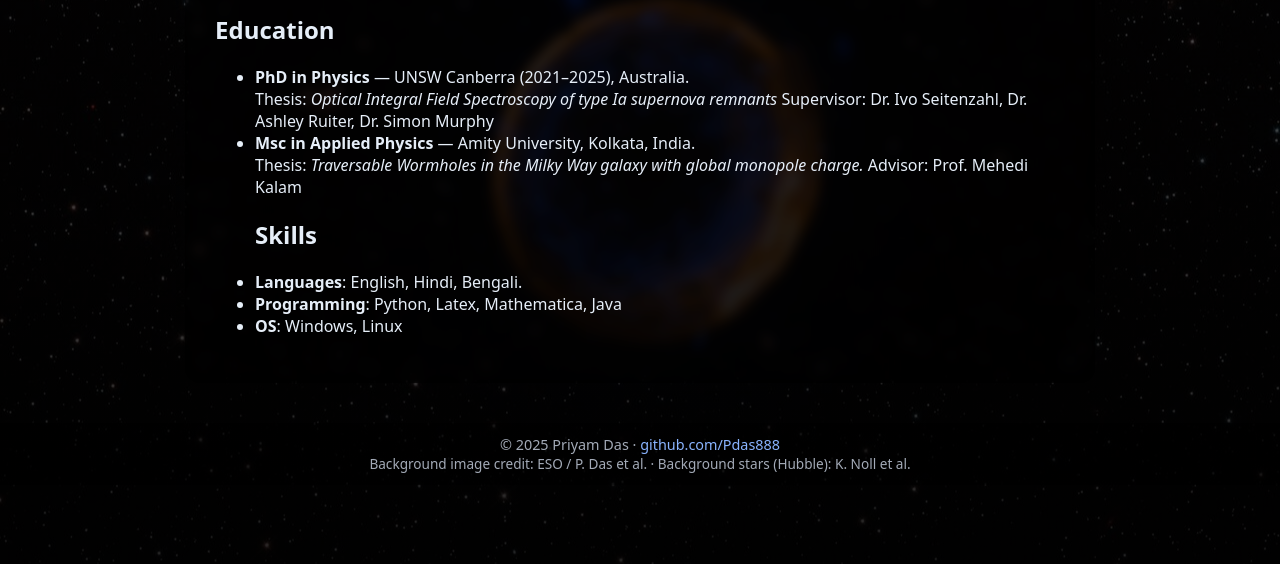
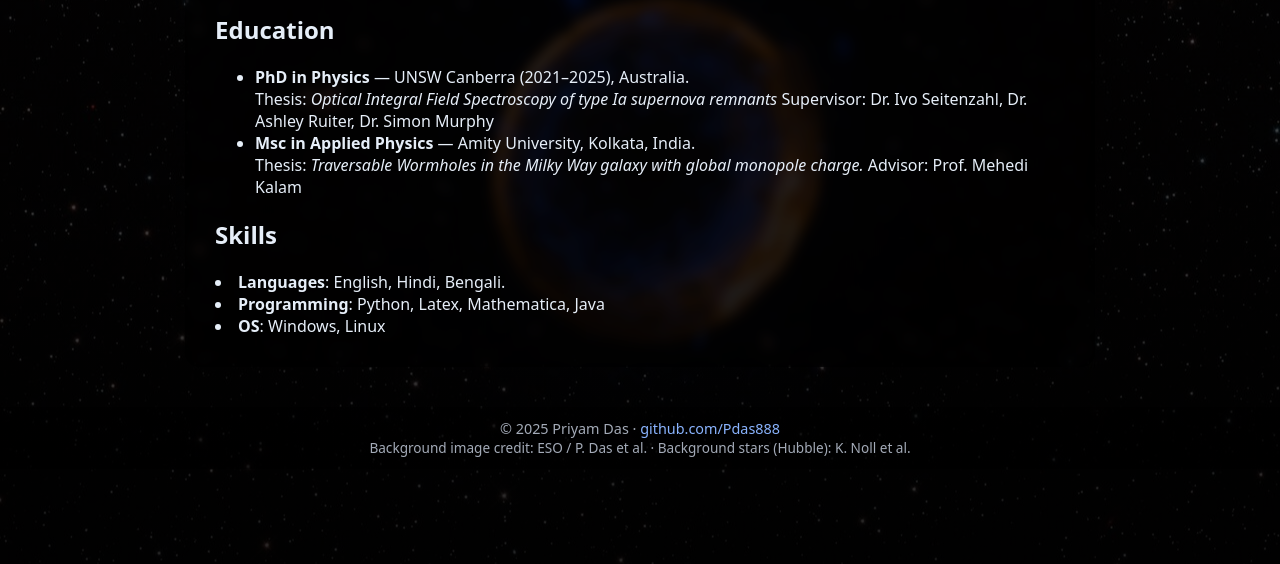
Before and after one commit to Pdas888/pdas888.github.io, a plain HTML site: page cv.html in a window 1280 px wide. Shown: the part 236-800 px from the top of the page. Drawn offline with Linux system fonts and the light colour scheme.

Commit message:
Update cv.html

```diff
--- a/cv.html
+++ b/cv.html
@@ -105,6 +105,7 @@
     </p>
 
     <h2>Education</h2>
+
     <ul>
       <li><strong>PhD in Physics</strong> — UNSW Canberra (2021–2025), Australia.
         <br>Thesis: <em>Optical Integral Field Spectroscopy of type Ia supernova remnants</em>
@@ -114,7 +115,7 @@
         <br>Thesis: <em> Traversable Wormholes in the Milky Way galaxy with global monopole charge.</em>
         Advisor: Prof. Mehedi Kalam
       </li>
-      <u1>
+    </ul>
     <h2>Skills</h2>
       <u1>
         <li><strong>Languages</strong>: English, Hindi, Bengali. </li>
```
